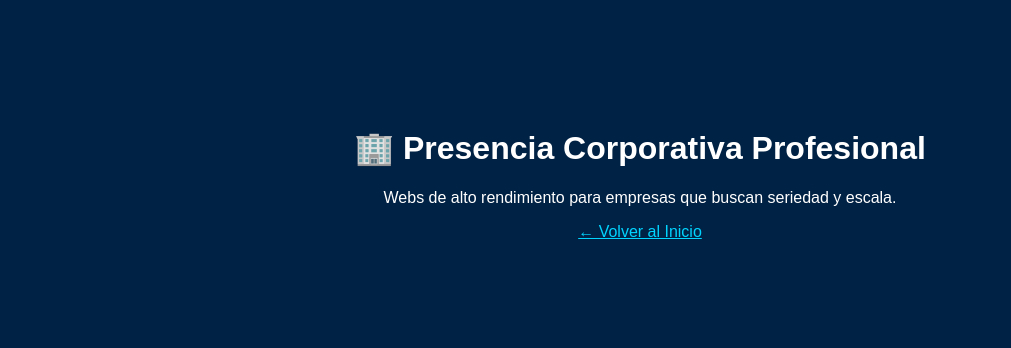
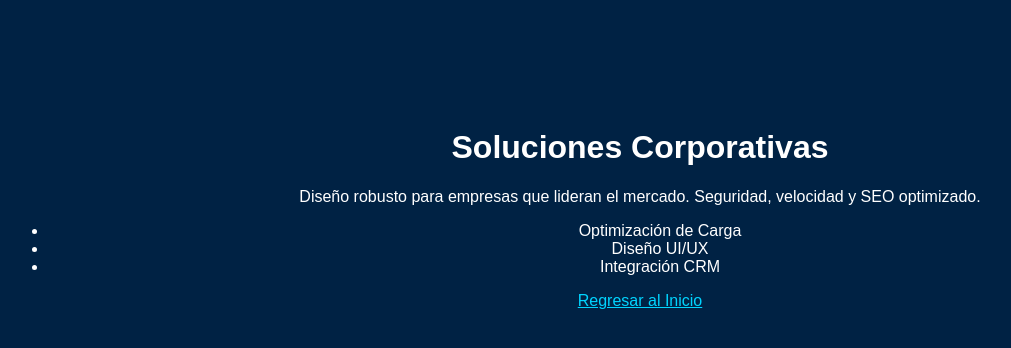
Before and after one commit to kraqinc/Clinox-Web-Agency, a plain HTML site: page empresa.html in a window 1280 px wide. Shown: the whole page, without its empty margins (0-1011 px from the left). Drawn offline with Linux system fonts and the light colour scheme.

Commit message:
Upgrade to PRO design: empresa.html

```diff
--- a/empresa.html
+++ b/empresa.html
@@ -1,15 +1,22 @@
 <!DOCTYPE html>
-<html lang="es">
+<html>
 <head>
-    <meta charset="UTF-8">
-    <title>Soluciones Corporativas | Clinox Agency</title>
+    <title>Demo Empresa | Clinox Agency</title>
     <link rel="stylesheet" href="empresa.css">
+    <meta name="viewport" content="width=device-width, initial-scale=1.0">
 </head>
 <body>
     <div class="container">
-        <h1>🏢 Presencia Corporativa Profesional</h1>
-        <p>Webs de alto rendimiento para empresas que buscan seriedad y escala.</p>
-        <a href="index.html">← Volver al Inicio</a>
+        <div class="card">
+            <h1>Soluciones <span>Corporativas</span></h1>
+            <p>Diseño robusto para empresas que lideran el mercado. Seguridad, velocidad y SEO optimizado.</p>
+            <ul>
+                <li>Optimización de Carga</li>
+                <li>Diseño UI/UX</li>
+                <li>Integración CRM</li>
+            </ul>
+            <a href="index.html">Regresar al Inicio</a>
+        </div>
     </div>
 </body>
 </html>
```
